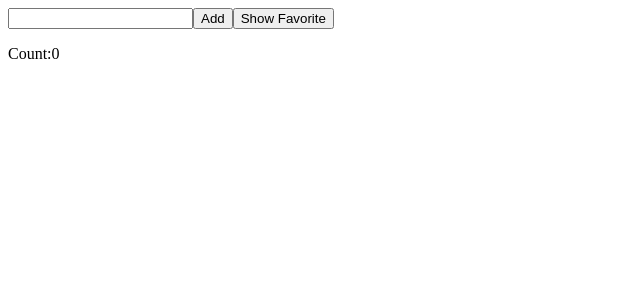
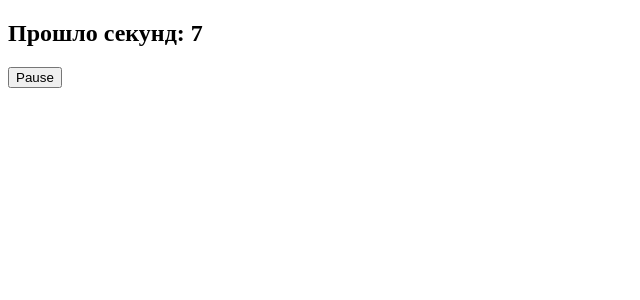
Before and after one commit to TulupaAnton/PracProps, a React (Vite) app: page / in a window 1280 px wide. Shown: the top 300 px of the page, without its empty margins (0-640 px from the left). Built offline with nearby package versions, Linux system fonts and the light colour scheme.

Commit message:
useEffect

```diff
--- a/src/favoritesMovie/MovieManager.jsx
+++ b/src/favoritesMovie/MovieManager.jsx
@@ -1,8 +1,17 @@
-import { useState } from "react";
+import { useEffect, useState } from "react";
 import { MovieCard } from "./MovieCard";
 
 export function MovieManager() {
-  const [movies, setMovies] = useState([]);
+  const [movies, setMovies] = useState(() => {
+    const saved = localStorage.getItem("movies");
+    if (saved) {
+      return JSON.parse(saved);
+    }
+    return [];
+  });
+  useEffect(() => {
+    localStorage.setItem("movies", JSON.stringify(movies));
+  }, [movies]);
   const [inputText, setInputText] = useState("");
   const [showFavoritesOnly, setShowFavoritesOnly] = useState(false);
 
--- a/src/main.jsx
+++ b/src/main.jsx
@@ -1,12 +1,13 @@
 import { StrictMode } from "react";
 import { createRoot } from "react-dom/client";
 import "./index.css";
+import { Timer } from "./timer";
 // import { TaskManager } from "./TaskManager/taskManager";
 // import { First } from "./1";
 // import App from "./App.jsx";
 // import { UserCard } from "./UserManage/UserCard.jsx";
 // import { UserManager } from "./UserManage/UserManage.jsx";
-import { MovieManager } from "./favoritesMovie/MovieManager.jsx";
+// import { MovieManager } from "./favoritesMovie/MovieManager.jsx";
 // import TodoApp from "./TodoApp.jsx";
 
 createRoot(document.getElementById("root")).render(
@@ -17,6 +18,7 @@ createRoot(document.getElementById("root")).render(
     {/* <UserManager /> */}
     {/* <TodoApp /> */}
     {/* <TaskManager /> */}
-    <MovieManager />
+    {/* <MovieManager /> */}
+    <Timer />
   </StrictMode>,
 );
--- /dev/null
+++ b/src/timer.jsx
@@ -0,0 +1,27 @@
+import { useState, useEffect } from "react";
+
+export function Timer() {
+  const [seconds, setSeconds] = useState(0);
+  const [isRunning, setIsRunning] = useState(true);
+
+  useEffect(() => {
+    if (!isRunning) {
+      return;
+    }
+    const timerId = setInterval(() => {
+      setSeconds((prev) => prev + 1);
+    }, 1000);
+    return () => {
+      clearInterval(timerId);
+    };
+  }, [isRunning]);
+
+  return (
+    <div>
+      <h2>Прошло секунд: {seconds}</h2>
+      <button onClick={() => setIsRunning((prev) => !prev)}>
+        {isRunning == true ? "Pause" : "Resume"}
+      </button>
+    </div>
+  );
+}
```
